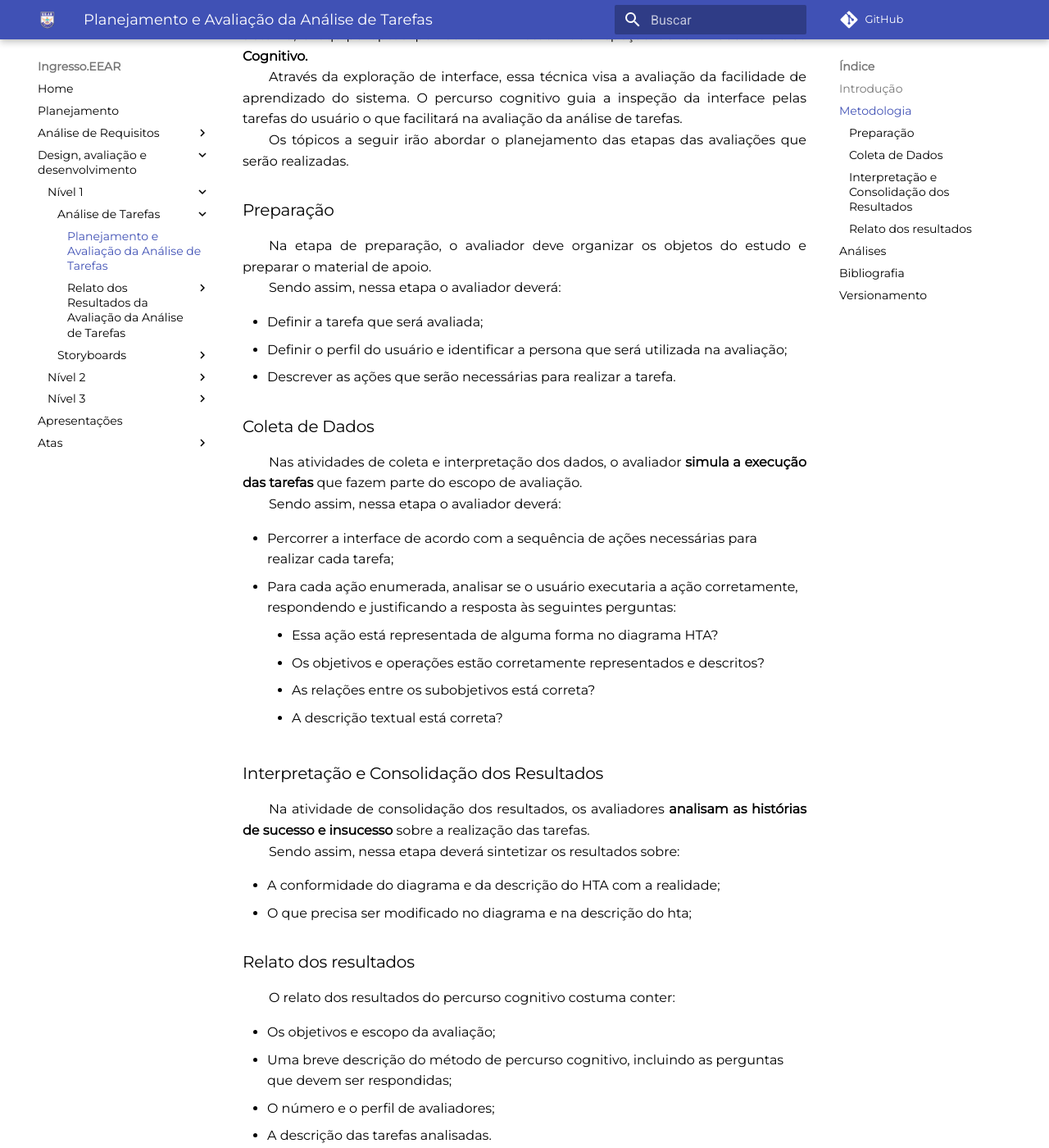
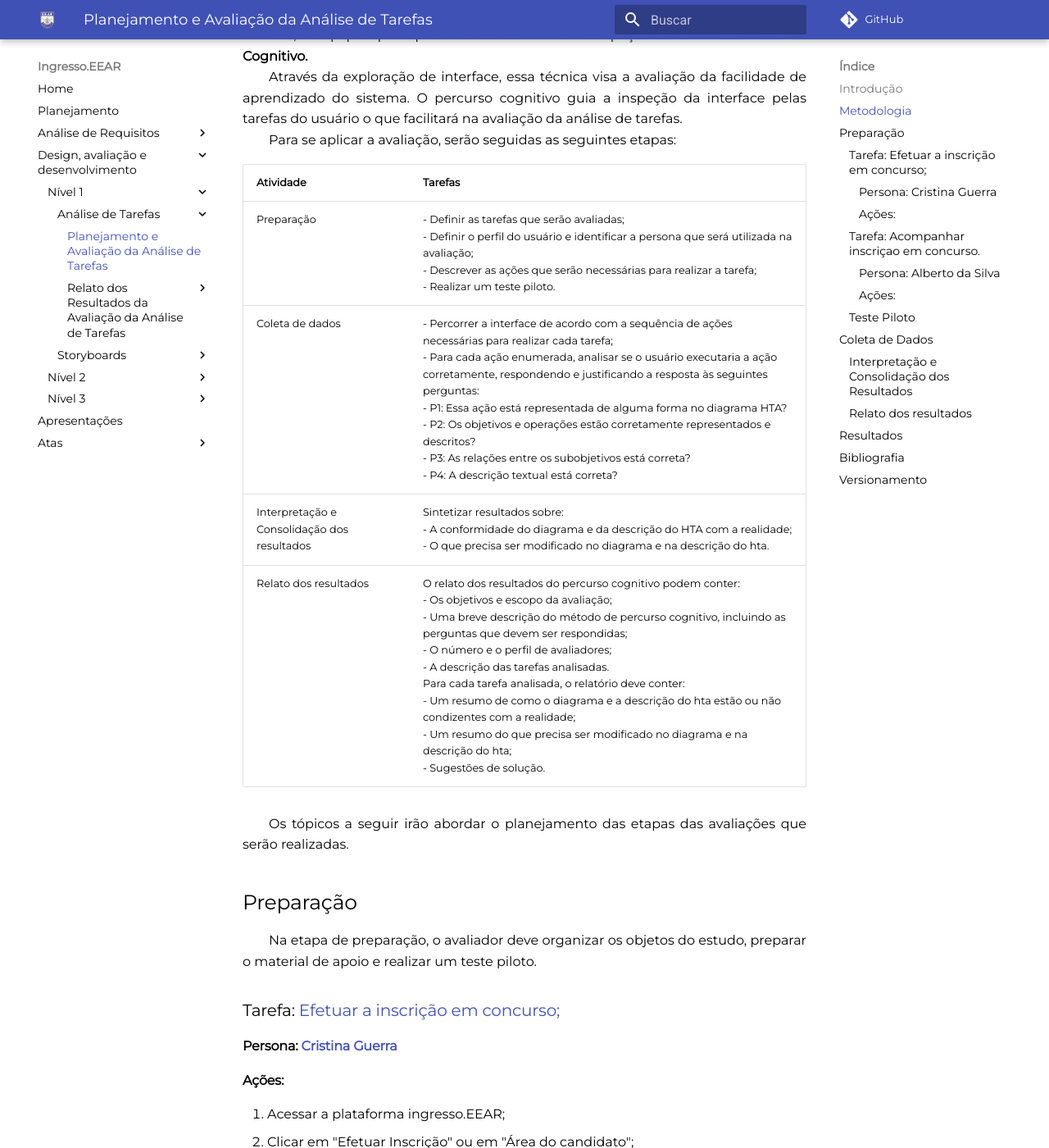
Before and after one commit to CarlosZoft/2020.2-Ingresso.eear, an MkDocs documentation site: the page built from docs/design-ava-dese/nivel-1/ana-tarefas/plan-ava-ana-tarefas.md, in a window 1280 px wide and 1400 px high, scrolled down 749 px. Shown: the whole window at 82% size. Built offline with MkDocs 1.6.1 and Material for MkDocs 9.7.7, drawn with Linux system fonts in a browser that asks for light colours; comment, search, counter and statistics services are not loaded; some of the changed text lies outside the part shown.

Commit message:
(43) corrigindo planejamento da analise de tarefas.

```diff
--- a/docs/design-ava-dese/nivel-1/ana-tarefas/plan-ava-ana-tarefas.md
+++ b/docs/design-ava-dese/nivel-1/ana-tarefas/plan-ava-ana-tarefas.md
@@ -9,52 +9,70 @@
 
 &emsp;&emsp;Definido o objetivo, para partir ao planejamento da avaliação, será necessário definir também um método de avaliação. Sendo assim, levando em consideração o contexto e que se trata de uma avalição de um artefato sobre as tarefas realizadas no sistema, a equipe optou por utilizar o método de inspeção denominada __Percurso Cognitivo.__<br>
 &emsp;&emsp;Através da exploração de interface, essa técnica visa a avaliação da facilidade de aprendizado do sistema. O percurso cognitivo guia a inspeção da interface pelas tarefas do usuário o que facilitará na avaliação da análise de tarefas.<br>
+&emsp;&emsp;Para se aplicar a avaliação, serão seguidas as seguintes etapas:
+
+|Atividade|Tarefas|
+|--|--|
+|Preparação|- Definir as tarefas que serão avaliadas;<br>- Definir o perfil do usuário e identificar a persona que será utilizada na avaliação;<br>- Descrever as ações que serão necessárias para realizar a tarefa;<br>- Realizar um teste piloto.|
+|Coleta de dados|- Percorrer a interface de acordo com a sequência de ações necessárias para realizar cada tarefa;<br>- Para cada ação enumerada, analisar se o usuário executaria a ação corretamente, respondendo e justificando a resposta às seguintes perguntas:<br>- P1: Essa ação está representada de alguma forma no diagrama HTA?<br>- P2: Os objetivos e operações estão corretamente representados e descritos?<br>- P3: As relações entre os subobjetivos está correta?<br>- P4: A descrição textual está correta?|
+|Interpretação e Consolidação dos resultados|Sintetizar resultados sobre:<br>- A conformidade do diagrama e da descrição do HTA com a realidade;<br>- O que precisa ser modificado no diagrama e na descrição do hta.|
+|Relato dos resultados|O relato dos resultados do percurso cognitivo podem conter:<br>- Os objetivos e escopo da avaliação;<br>- Uma breve descrição do método de percurso cognitivo, incluindo as perguntas que devem ser respondidas;<br>- O número e o perfil de avaliadores;<br>- A descrição das tarefas analisadas.<br>Para cada tarefa analisada, o relatório deve conter:<br>- Um resumo de como o diagrama e a descrição do hta estão ou não condizentes com a realidade;<br>- Um resumo do que precisa ser modificado no diagrama e na descrição do hta;<br>- Sugestões de solução.|
+
 &emsp;&emsp;Os tópicos a seguir irão abordar o planejamento das etapas das avaliações que serão realizadas.
 
-### Preparação
-&emsp;&emsp;Na etapa de preparação, o avaliador deve organizar os objetos do estudo e preparar o material de apoio.<br>
-&emsp;&emsp;Sendo assim, nessa etapa o avaliador deverá:
+## Preparação
+&emsp;&emsp;Na etapa de preparação, o avaliador deve organizar os objetos do estudo, preparar o material de apoio e realizar um teste piloto.
 
-- Definir a tarefa que será avaliada;
-- Definir o perfil do usuário e identificar a persona que será utilizada na avaliação;
-- Descrever as ações que serão necessárias para realizar a tarefa.
+### Tarefa: [Efetuar a inscrição em concurso;](../../../../analise-de-requisitos/analise-de-tarefas/#efetuar-a-inscricao-em-concurso)
+#### Persona: [Cristina Guerra](../../../../analise-de-requisitos/personas/#cristina-guerra)
+#### Ações:
+1. Acessar a plataforma ingresso.EEAR;
+2. Clicar em "Efetuar Inscrição" ou em "Área do candidato";
+3. Informar os dados de usuário;
+4. Informar o texto da imagem;
+5. Clicar no botão entrar;
+6. Acessar a tela de exames com incrições abertas;
+7. Selecionar um exame;
+8. Declarar que leu as instruções;
+9. Preencher o formulário de inscrição;
+10. Clicar em "Submit Querry".
 
-### Coleta de Dados
-&emsp;&emsp;Nas atividades de coleta e interpretação dos dados, o avaliador **simula a execução das tarefas** que fazem parte do escopo de avaliação.<br>
-&emsp;&emsp;Sendo assim, nessa etapa o avaliador deverá:
+### Tarefa: [Acompanhar inscriçao em concurso.](../../../../analise-de-requisitos/analise-de-tarefas/#acompanhar-inscricao-em-concurso)
+#### Persona: [Alberto da Silva](../../../../analise-de-requisitos/personas/#alberto-da-silva)
 
-- Percorrer a interface de acordo com a sequência de ações necessárias para realizar cada tarefa;
-- Para cada ação enumerada, analisar se o usuário executaria a ação corretamente, respondendo e justificando a resposta às seguintes perguntas:
-    - Essa ação está representada de alguma forma no diagrama HTA?
-    - Os objetivos e operações estão corretamente representados e descritos?
-    - As relações entre os subobjetivos está correta?
-    - A descrição textual está correta?
+#### Ações:
+- 1 Acessar a plataforma ingresso.EEAR;
+- 2 Clicar em Área do Candidato;
+- 3 Clicar em Local das Provas Escritas;
+- 4 Clicar em Solicitação de Recursos;
+- 5 Preencher os campos do usuário;
+- 6 Clicar em Entrar nas Inscrições;
+- 7 Visualizar a tela com os Concursos Inscritos;
+- 8 Selecionar Concurso em que está Inscrito;
+- 9 Visualizar as informações do Concurso.
+
+### Teste Piloto
+&emsp;&emsp;O presente teste piloto foi realizado com o untuito de identificar e corrigir potenciais erros no planejamento da avaliação.
+
+- [Teste Piloto](./resultados/teste-piloto-ana.md)
+## Coleta de Dados
+&emsp;&emsp;Nas atividades de coleta de dados, o avaliador deverá se colocar no lugar do usuário de forma a levar em consideração e se embasando na persona definida para a tarefa que será avaliada. Feito isso deverá ser feita a **simulação da execução das tarefas** que fazem parte do escopo de avaliação.<br>
+&emsp;&emsp;Para cada ação, o avaliador deverá responder, justificando a resposta, às seguintes perguntas:
+
+- Essa ação está representada de alguma forma no diagrama HTA?
+- Os objetivos e operações estão corretamente representados e descritos?
+- As relações entre os subobjetivos está correta?
+- A descrição textual está correta?
 
 ### Interpretação e Consolidação dos Resultados
-&emsp;&emsp;Na atividade de consolidação dos resultados, os avaliadores **analisam as histórias de sucesso e insucesso** sobre a realização das tarefas.<br>
-&emsp;&emsp;Sendo assim, nessa etapa deverá sintetizar os resultados sobre:
-
-- A conformidade do diagrama e da descrição do HTA com a realidade;
-- O que precisa ser modificado no diagrama e na descrição do hta;
+&emsp;&emsp;Nessa etapa, os avaliadores devem **analisar as histórias de sucesso e insucesso** sobre a realização das tarefas levando em consideração a conformidade do diagrama e da descrição do HTA com a realidade e o que precisa ser modificado no diagrama e na descrição do hta.
 
 ### Relato dos resultados
-&emsp;&emsp;O relato dos resultados do percurso cognitivo costuma conter:<br>
+&emsp;&emsp;Para o relato dos resultados, o avaliador terá que redigir um relatório sintetizando as percepções que teve na avaliação e consolidando os problemas encontrados e as sugestões de correção.
 
-- Os objetivos e escopo da avaliação;
-- Uma breve descrição do método de percurso cognitivo, incluindo as perguntas que devem ser respondidas;
-- O número e o perfil de avaliadores;
-- A descrição das tarefas analisadas.<br>
-
-&emsp;&emsp;Para cada tarefa analisada, o relatório deve conter:<br>
-
-- Um resumo de como o diagrama e a descrição do hta estão ou não condizentes com a realidade;
-- Um resumo do que precisa ser modificado no diagrama e na descrição do hta;
-- Sugestões de solução.
-
-## Análises
+## Resultados
 &emsp;&emsp;A seguir estão as avaliações com suas etapas detalhadas e os resultados de cada tarefa avaliada;
 
-- [Teste Piloto;](./resultados/teste-piloto-ana.md)
 - [Avaliação 1: Efetuar a inscrição em Concurso;](./resultados/avaliacao-efetua.md)
 - [Avaliação 2: Acompanhar inscrição em Concurso.](./resultados/avaliacao-acompanha.md)
 
@@ -70,3 +88,4 @@
 |1.3|08/04/2021|Correção de erros de digitação| Daniel P. |
 |1.4|14/04/2021|Adição das análises|Daniel P.|
 |1.5|22/04/2021|Ajustes no planejamento para avaliação de artefato| Daniel P.|
+|2.0|27/04/2021|Refatoração do planejamento após feedback| Daniel P.|
```
